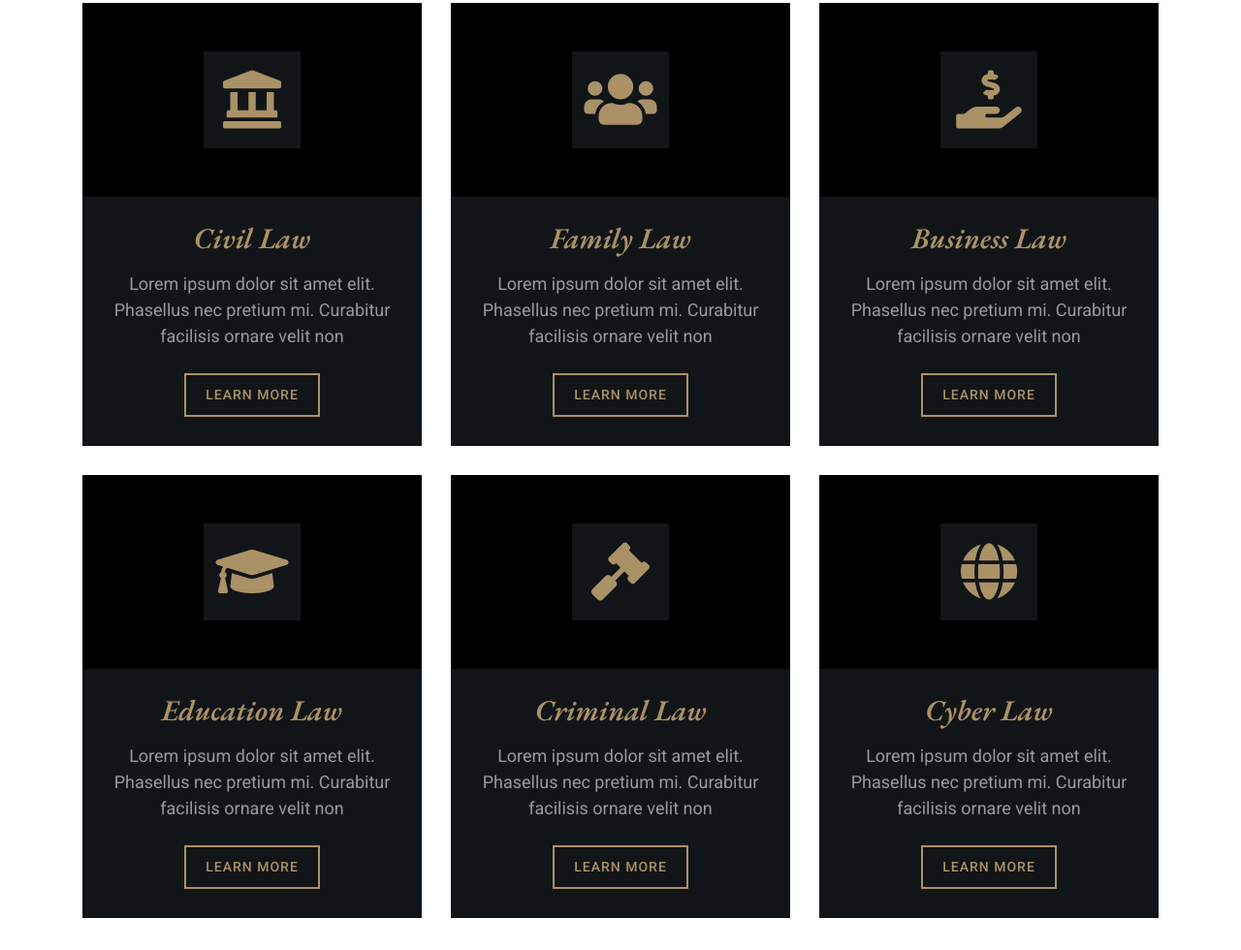
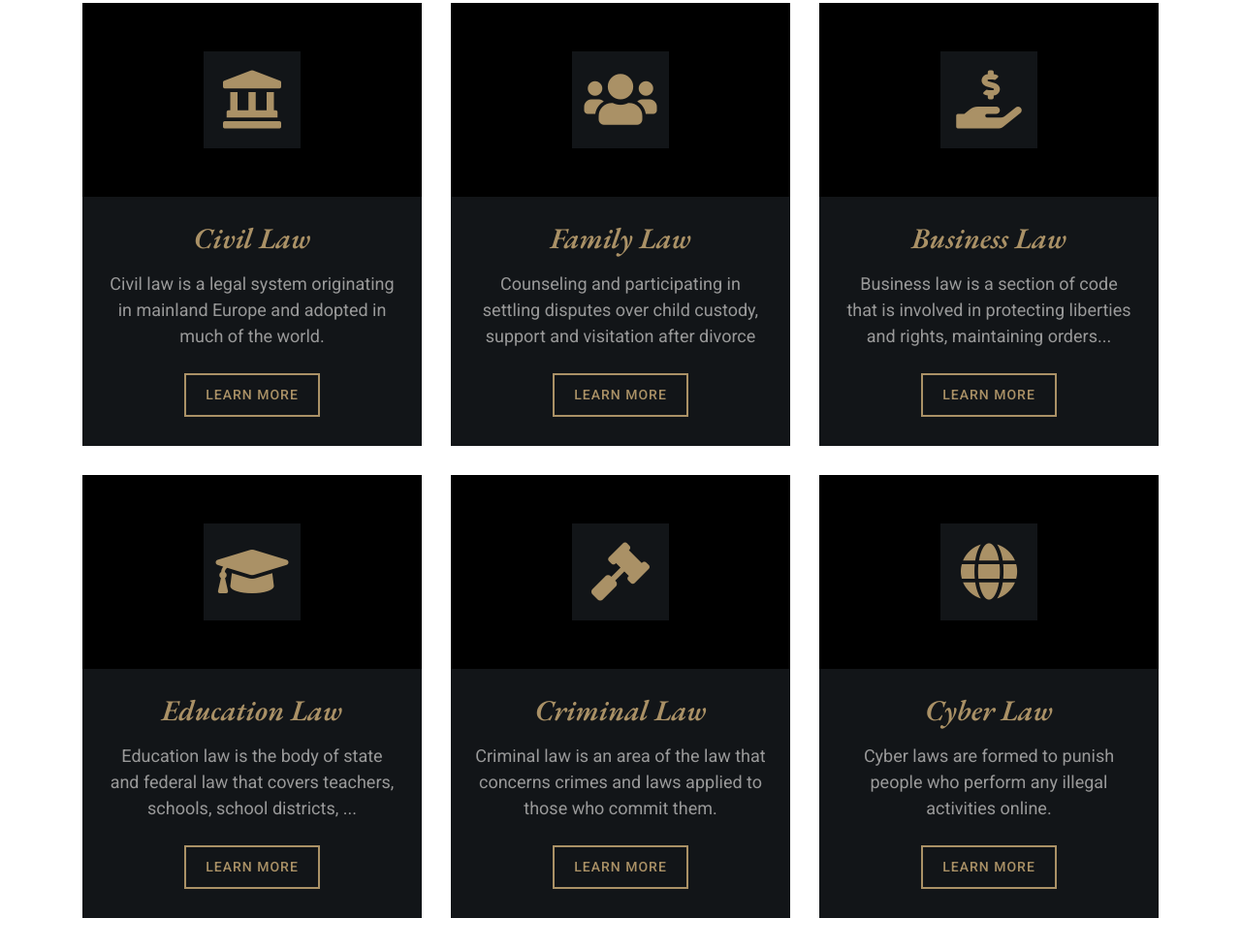
Before and after one commit to secretcode369/law.io, a plain HTML site: page index.html in a window 1280 px wide. Shown: the part 1664-2644 px from the top of the page at 97% size. Drawn offline with nearby package versions, Linux system fonts and the light colour scheme.

Commit message:
update text

```diff
--- a/index.html
+++ b/index.html
@@ -116,7 +116,7 @@
                         <img src="img/carousel-2.jpg" alt="Carousel Image">
                         <div class="carousel-caption">
                             <h1 class="animated fadeInLeft">We Will Launch Soon</h1>
-                            <p class="animated fadeInRight">Our website is under construction. We'll be here soon with our new awesome site..</p>
+                            <p class="animated fadeInRight">Our website is under construction. We'll be here soon with our new awesome site.</p>
                             <a class="btn animated fadeInUp" href="#">Get free consultation</a>
                         </div>
                     </div>
@@ -196,10 +196,10 @@
                             </div>
                             <div class="about-text">
                                 <p>
-                                    Lorem ipsum dolor sit amet, consectetur adipiscing elit. Phasellus nec pretium mi. Curabitur facilisis ornare velit non vulputate. Aliquam metus tortor, auctor id gravida condimentum, viverra quis sem.
+                                    WE ARE YOUR PROGRESSIVE LAW PARTNER
                                 </p>
                                 <p>
-                                    Lorem ipsum dolor sit amet, consectetur adipiscing elit. Phasellus nec pretium mi. Curabitur facilisis ornare velit non vulputate. Aliquam metus tortor, auctor id gravida condimentum, viverra quis sem. Curabitur non nisl nec nisi scelerisque maximus. Aenean consectetur convallis porttitor. Aliquam interdum at lacus non blandit.
+                                    Our approach to delivering law services is different. We are laser-focused on meeting your need to get results while managing your bottom line. Our modern, streamlined, and tech enabled structure is client-focused. Because your business is our business.
                                 </p>
                                 <a class="btn" href="">Learn More</a>
                             </div>
@@ -224,7 +224,7 @@
                                 </div>
                                 <h3>Civil Law</h3>
                                 <p>
-                                    Lorem ipsum dolor sit amet elit. Phasellus nec pretium mi. Curabitur facilisis ornare velit non
+                                    Civil law is a legal system originating in mainland Europe and adopted in much of the world.
                                 </p>
                                 <a class="btn" href="">Learn More</a>
                             </div>
@@ -236,7 +236,7 @@
                                 </div>
                                 <h3>Family Law</h3>
                                 <p>
-                                    Lorem ipsum dolor sit amet elit. Phasellus nec pretium mi. Curabitur facilisis ornare velit non
+                                    Counseling and participating in settling disputes over child custody, support and visitation after divorce
                                 </p>
                                 <a class="btn" href="">Learn More</a>
                             </div>
@@ -248,7 +248,7 @@
                                 </div>
                                 <h3>Business Law</h3>
                                 <p>
-                                    Lorem ipsum dolor sit amet elit. Phasellus nec pretium mi. Curabitur facilisis ornare velit non
+                                    Business law is a section of code that is involved in protecting liberties and rights, maintaining orders...
                                 </p>
                                 <a class="btn" href="">Learn More</a>
                             </div>
@@ -260,7 +260,7 @@
                                 </div>
                                 <h3>Education Law</h3>
                                 <p>
-                                    Lorem ipsum dolor sit amet elit. Phasellus nec pretium mi. Curabitur facilisis ornare velit non
+                                    Education law is the body of state and federal law that covers teachers, schools, school districts, ...
                                 </p>
                                 <a class="btn" href="">Learn More</a>
                             </div>
@@ -272,7 +272,7 @@
                                 </div>
                                 <h3>Criminal Law</h3>
                                 <p>
-                                    Lorem ipsum dolor sit amet elit. Phasellus nec pretium mi. Curabitur facilisis ornare velit non
+                                    Criminal law is an area of the law that concerns crimes and laws applied to those who commit them.
                                 </p>
                                 <a class="btn" href="">Learn More</a>
                             </div>
@@ -284,7 +284,7 @@
                                 </div>
                                 <h3>Cyber Law</h3>
                                 <p>
-                                    Lorem ipsum dolor sit amet elit. Phasellus nec pretium mi. Curabitur facilisis ornare velit non
+                                    Cyber laws are formed to punish people who perform any illegal activities online.
                                 </p>
                                 <a class="btn" href="">Learn More</a>
                             </div>
@@ -312,7 +312,7 @@
                                 <div class="col-7">
                                     <h3>Best law practices</h3>
                                     <p>
-                                        Lorem ipsum dolor sit amet elit. Phasellus nec pretium mi. Curabitur facilisis ornare velit non vulputate.
+                                        Another important practice area deals with asylum/refugee law, business immigration law, and criminal/deportation defense.
                                     </p>
                                 </div>
                             </div>
@@ -325,7 +325,7 @@
                                 <div class="col-7">
                                     <h3>Efficiency & Trust</h3>
                                     <p>
-                                        Lorem ipsum dolor sit amet elit. Phasellus nec pretium mi. Curabitur facilisis ornare velit non vulputate.
+                                        This narrative shed light on how trust and efficiency can impact the negotiation, customer experience and overall satisfaction. As part of the ...
                                     </p>
                                 </div>
                             </div>
@@ -338,7 +338,7 @@
                                 <div class="col-7">
                                     <h3>Results you deserve</h3>
                                     <p>
-                                        Lorem ipsum dolor sit amet elit. Phasellus nec pretium mi. Curabitur facilisis ornare velit non vulputate.
+                                        If you're like most people, you suffer from information overload. There is so much information online about how to grow your business,...
                                     </p>
                                 </div>
                             </div>
@@ -784,7 +784,7 @@
                             <div class="footer-about">
                                 <h2>About Us</h2>
                                 <p>
-                                    Lorem ipsum dolor sit amet, consectetur adipiscing elit. Quisque eu lectus a leo tristique dictum nec non quam. Suspendisse convallis, tortor eu placerat rhoncus, lorem quam iaculis felis, sed eleifend lacus neque id eros. Integer convallis volutpat neque
+                                    Our approach to delivering law services is different. We are laser-focused on meeting your need to get results while managing your bottom line. Our modern, streamlined, and tech enabled structure is client-focused. Because your business is our business.
                                 </p>
                             </div>
                         </div>
```
Also changed, not shown: about.html (+2 -2 lines).
